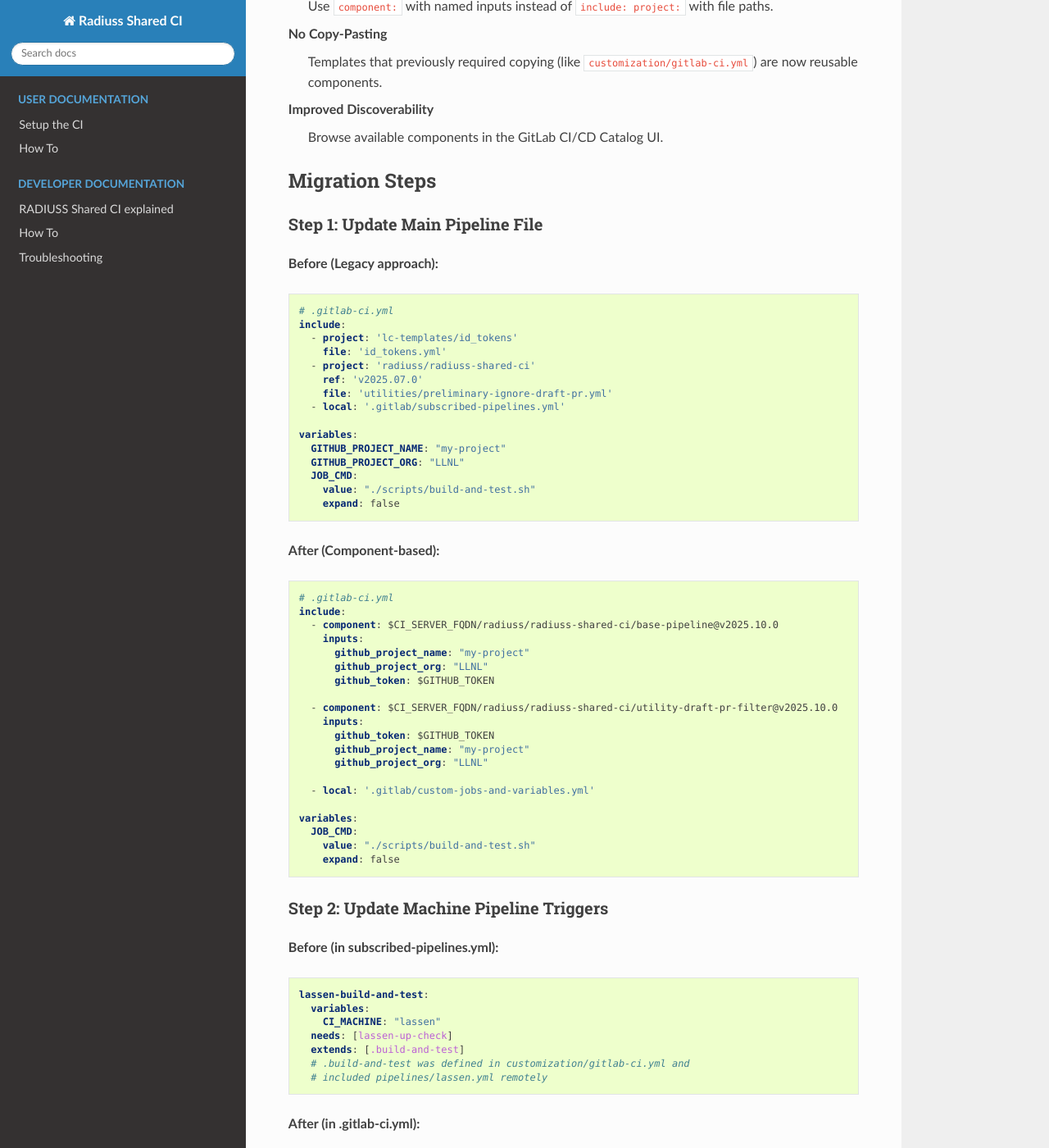
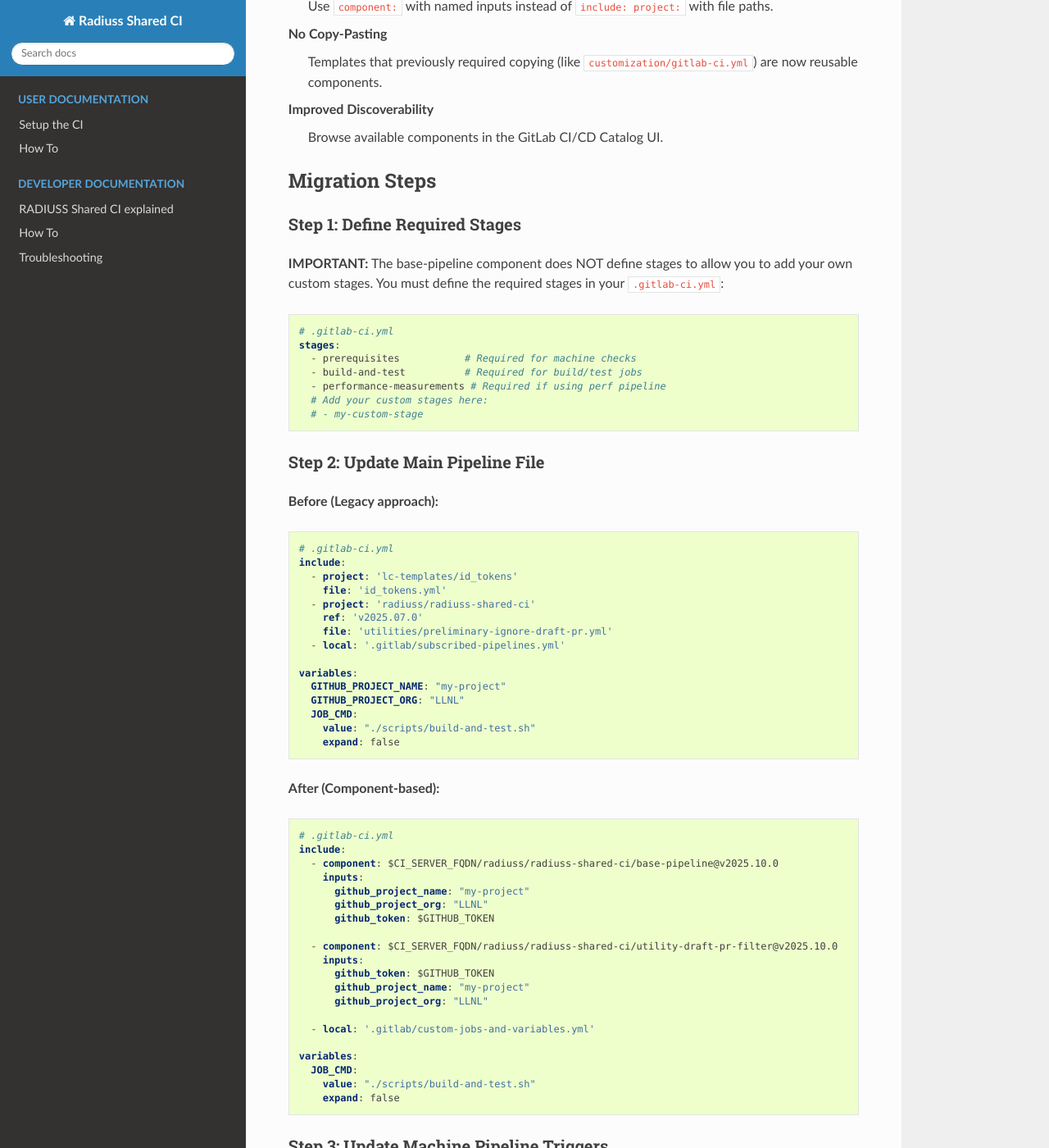
Before and after one commit to LLNL/radiuss-shared-ci, a Sphinx documentation site: the page built from docs/sphinx/user_guide/components_migration.rst, in a window 1280 px wide and 1400 px high, scrolled down 682 px. Shown: the whole window at 82% size. Built offline with Sphinx 7.4.7 and the Read the Docs theme 3.1.0, drawn with Linux system fonts in a browser that asks for light colours; some of the changed text lies outside the part shown.

Commit message:
Fix: Remove stage definitions to allow user customization
BREAKING CHANGE: base-pipeline component no longer defines stages.

Users must now define required stages in their .gitlab-ci.yml:
  - prerequisites
  - build-and-test
  - performance-measurements

This is necessary because GitLab CI stage definitions override
rather than merge. The previous approach prevented users from
adding custom stages to their pipelines.

Changes:
- Remove stages: from base-pipeline component
- Add prominent documentation in component comments
- Update example .gitlab-ci.yml to show stage definition
- Update migration guide with new Step 1 for stages
- Add important note in component reference docs
- Update README quick start example

Machine pipeline components (lassen, dane, etc.) still define their
own stages because they run in isolated child pipelines.

🤖 Generated with [Claude Code](https://claude.com/claude-code)

Co-Authored-By: Claude <noreply@anthropic.com>

```diff
--- a/docs/sphinx/user_guide/components_migration.rst
+++ b/docs/sphinx/user_guide/components_migration.rst
@@ -36,7 +36,23 @@ The component-based approach provides several advantages over the legacy include
 Migration Steps
 ---------------
 
-Step 1: Update Main Pipeline File
+Step 1: Define Required Stages
+^^^^^^^^^^^^^^^^^^^^^^^^^^^^^^^
+
+**IMPORTANT:** The base-pipeline component does NOT define stages to allow you to
+add your own custom stages. You must define the required stages in your ``.gitlab-ci.yml``:
+
+.. code-block:: yaml
+
+   # .gitlab-ci.yml
+   stages:
+     - prerequisites           # Required for machine checks
+     - build-and-test          # Required for build/test jobs
+     - performance-measurements # Required if using perf pipeline
+     # Add your custom stages here:
+     # - my-custom-stage
+
+Step 2: Update Main Pipeline File
 ^^^^^^^^^^^^^^^^^^^^^^^^^^^^^^^^^^
 
 **Before (Legacy approach):**
@@ -84,7 +100,7 @@ Step 1: Update Main Pipeline File
        value: "./scripts/build-and-test.sh"
        expand: false
 
-Step 2: Update Machine Pipeline Triggers
+Step 3: Update Machine Pipeline Triggers
 ^^^^^^^^^^^^^^^^^^^^^^^^^^^^^^^^^^^^^^^^^
 
 **Before (in subscribed-pipelines.yml):**
@@ -168,6 +184,18 @@ Base Pipeline Component
 **Component:** ``base-pipeline``
 
 Provides orchestration templates for multi-machine pipelines.
+
+.. important::
+   This component does NOT define stages. You must define the required stages
+   in your ``.gitlab-ci.yml`` to allow customization:
+
+   .. code-block:: yaml
+
+      stages:
+        - prerequisites
+        - build-and-test
+        - performance-measurements
+        # Add your custom stages here
 
 **Inputs:**
 
```
Also changed, not shown: other parts of docs/sphinx/user_guide/components_migration.rst (+2 -2 lines), README.md (+6 -0 lines), 2 other files.
